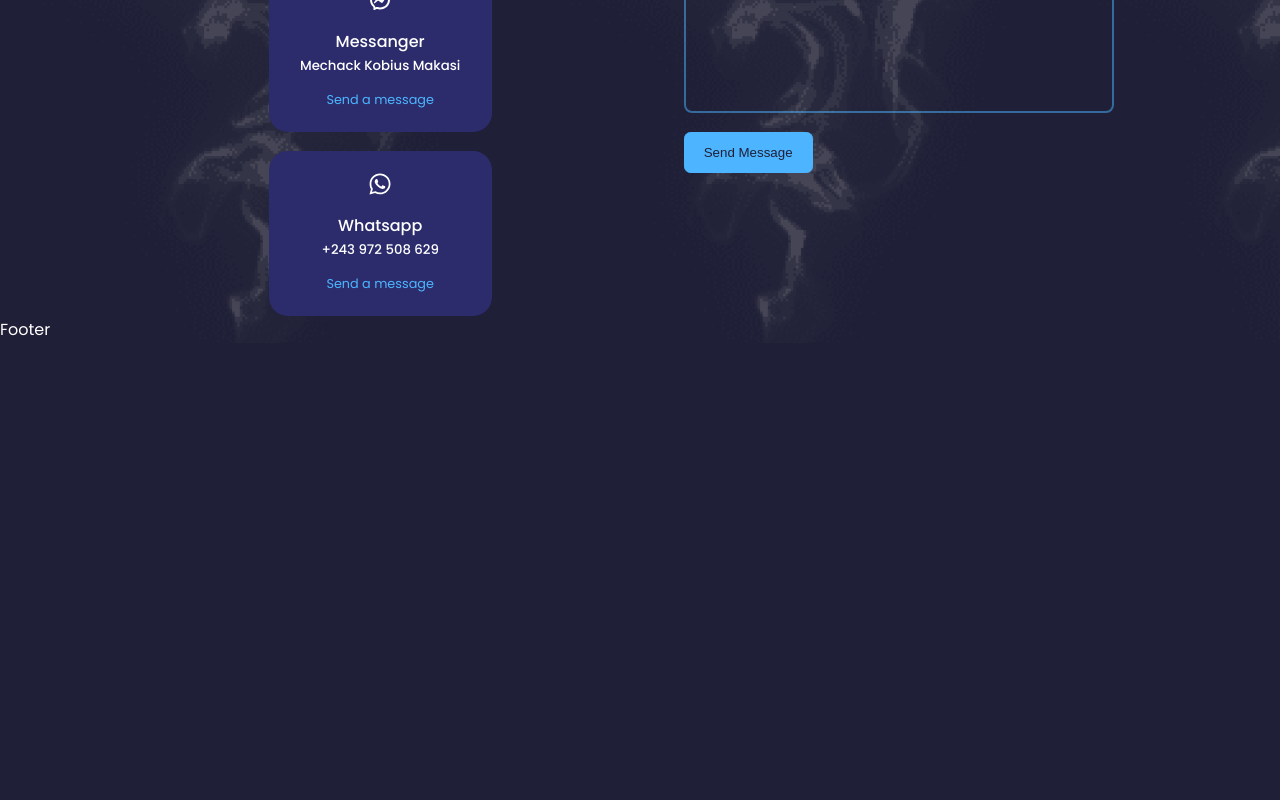
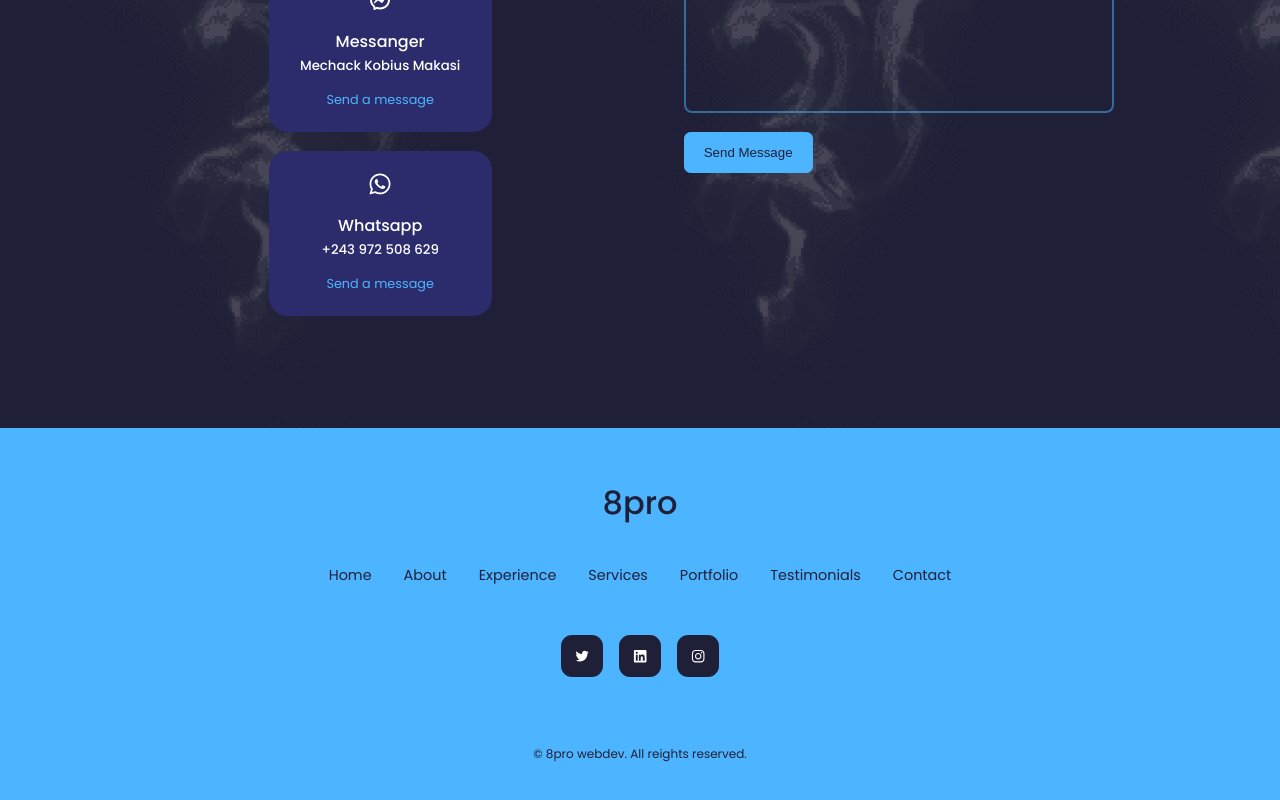
Before and after one commit to Mechack08/portfolio-8pro-website, a React (Create React App) app: page / in a window 1280 px wide. Shown: the part 4713-5513 px from the top of the page. Before the commit the page ends 5056 px from the top, so only its background shows below. Built offline with nearby package versions, Linux system fonts and the light colour scheme.

Commit message:
Footer done

```diff
--- a/src/components/footer/Footer.jsx
+++ b/src/components/footer/Footer.jsx
@@ -1,8 +1,57 @@
 import React from "react";
 import "./footer.css";
+import { IoLogoTwitter } from "react-icons/io";
+import { FaLinkedin } from "react-icons/fa";
+import { FaInstagram } from "react-icons/fa";
 
 const Footer = () => {
-  return <div>Footer</div>;
+  return (
+    <footer>
+      <a href="/#" className="footer__logo">
+        8pro
+      </a>
+
+      <ul className="permalinks">
+        <li>
+          <a href="/#">Home</a>
+        </li>
+        <li>
+          <a href="/#about">About</a>
+        </li>
+        <li>
+          <a href="/#experience">Experience</a>
+        </li>
+        <li>
+          <a href="/#services">Services</a>
+        </li>
+        <li>
+          <a href="/#portfolio">Portfolio</a>
+        </li>
+        <li>
+          <a href="/#testimonials">Testimonials</a>
+        </li>
+        <li>
+          <a href="/#contact">Contact</a>
+        </li>
+      </ul>
+
+      <div className="footer__socials">
+        <a href="https://twitter.com/MakasiMechack">
+          <IoLogoTwitter />
+        </a>
+        <a href="https://www.linkedin.com/in/mechack-makasi-172418126/">
+          <FaLinkedin />
+        </a>
+        <a href="https://www.instagram.com/mechackmakasi/">
+          <FaInstagram />
+        </a>
+      </div>
+
+      <div className="footer__copyright">
+        <small>&copy; 8pro webdev. All reights reserved.</small>
+      </div>
+    </footer>
+  );
 };
 
 export default Footer;
--- a/src/components/footer/footer.css
+++ b/src/components/footer/footer.css
@@ -0,0 +1,65 @@
+footer {
+  background: var(--color-primary);
+  padding: 3rem 0;
+  text-align: center;
+  font-size: 0.9rem;
+  margin-top: 7rem;
+}
+
+footer a {
+  color: var(--color-bg);
+}
+
+.footer__logo {
+  font-size: 2rem;
+  font-weight: 500;
+  margin-bottom: 2rem;
+  display: inline-block;
+}
+
+.permalinks {
+  display: flex;
+  flex-wrap: wrap;
+  justify-content: center;
+  gap: 2rem;
+  margin: 0 auto 3rem;
+}
+
+.footer__socials {
+  display: flex;
+  justify-content: center;
+  gap: 1rem;
+  margin-bottom: 4rem;
+}
+
+.footer__socials a {
+  background: var(--color-bg);
+  color: var(--color-white);
+  padding: 0.8rem;
+  border-radius: 0.7rem;
+  display: flex;
+  border: 1px solid transparent;
+}
+
+.footer__socials a:hover {
+  background: transparent;
+  color: var(--color-bg);
+  border-color: var(--color-bg);
+}
+
+.footer__copyright {
+  margin-bottom: 4rem;
+  color: var(--color-bg);
+}
+
+/* ================= MEDIA QUERIES (SMALL DEVICES) =============== */
+@media screen and (max-width: 600px) {
+  .permalinks {
+    flex-direction: column;
+    gap: 1.5rem;
+  }
+
+  .footer__socials {
+    margin-bottom: 2.5rem;
+  }
+}
```
